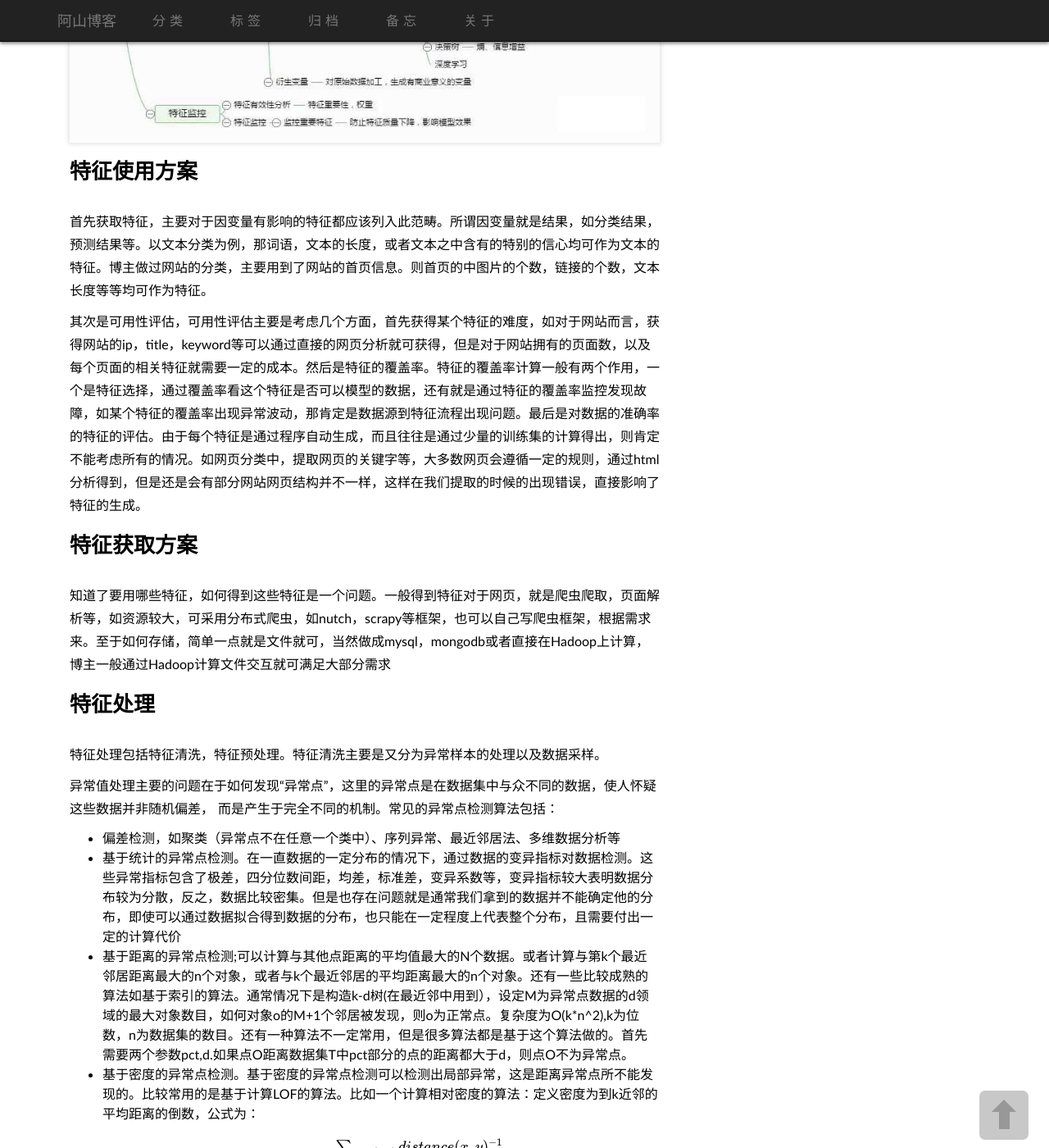
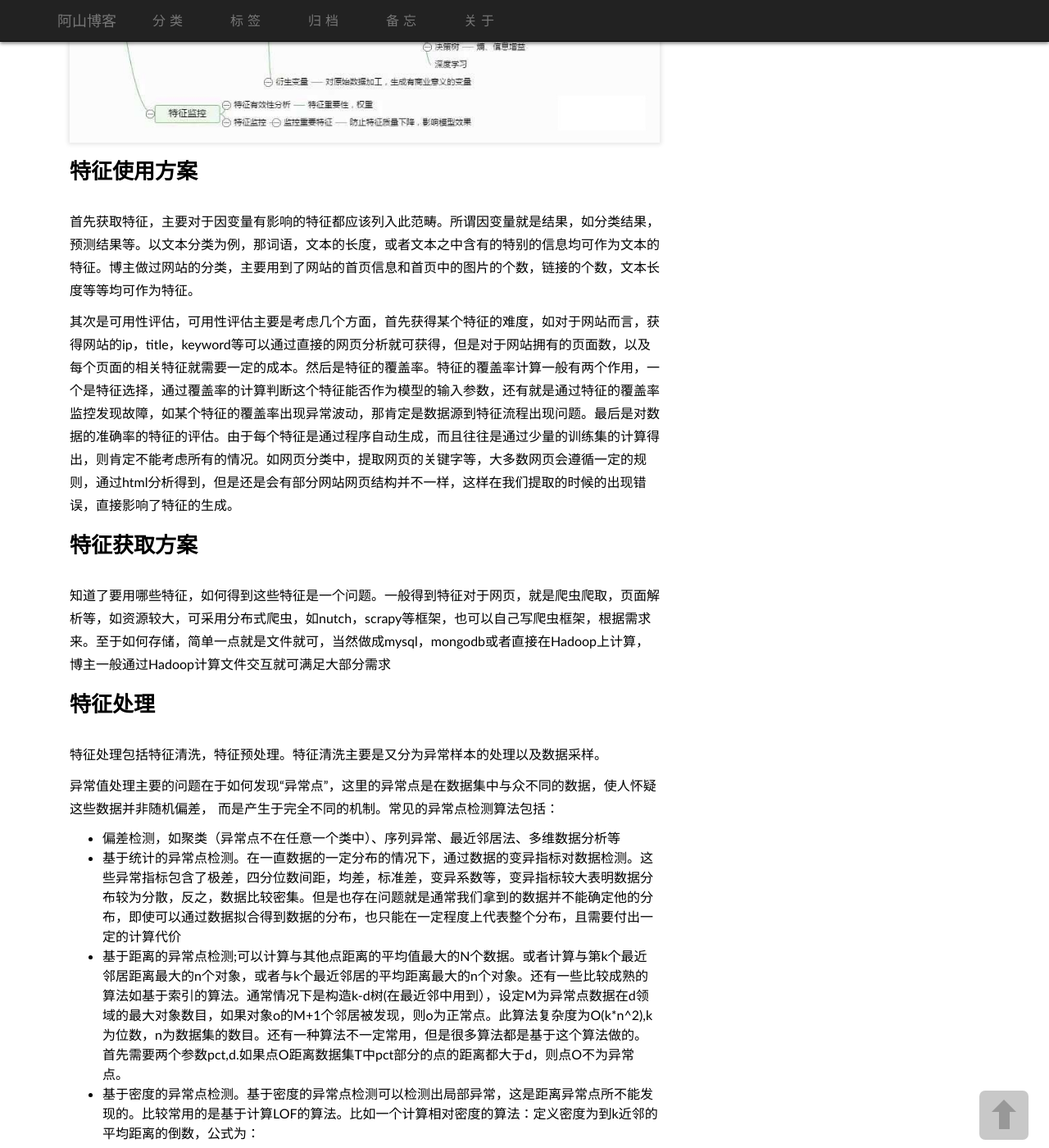
Before and after one commit to SuperAshan/SuperAshan.github.io, a Jekyll site: the page built from _posts/2015-12-14-特征工程.md, in a window 1280 px wide and 1400 px high, scrolled down 1080 px. Shown: the whole window at 82% size. Built offline with Jekyll 4.4.1, drawn with Linux system fonts in a browser that asks for light colours; some web fonts are replaced; formulas are drawn with MathJax 3; comment, search, counter and statistics services are not loaded; some of the changed text lies outside the part shown.

Commit message:
modified by yunxia

```diff
--- a/_posts/2015-12-14-特征工程.md
+++ b/_posts/2015-12-14-特征工程.md
@@ -19,9 +19,9 @@ tags:
 ![特征工程整体框架](http://ashan.info/images/20151214150719_chactor.jpg)
 
 ##特征使用方案
-首先获取特征，主要对于因变量有影响的特征都应该列入此范畴。所谓因变量就是结果，如分类结果，预测结果等。以文本分类为例，那词语，文本的长度，或者文本之中含有的特别的信心均可作为文本的特征。博主做过网站的分类，主要用到了网站的首页信息。则首页的中图片的个数，链接的个数，文本长度等等均可作为特征。
+首先获取特征，主要对于因变量有影响的特征都应该列入此范畴。所谓因变量就是结果，如分类结果，预测结果等。以文本分类为例，那词语，文本的长度，或者文本之中含有的特别的信息均可作为文本的特征。博主做过网站的分类，主要用到了网站的首页信息和首页中的图片的个数，链接的个数，文本长度等等均可作为特征。
 
-其次是可用性评估，可用性评估主要是考虑几个方面，首先获得某个特征的难度，如对于网站而言，获得网站的ip，title，keyword等可以通过直接的网页分析就可获得，但是对于网站拥有的页面数，以及每个页面的相关特征就需要一定的成本。然后是特征的覆盖率。特征的覆盖率计算一般有两个作用，一个是特征选择，通过覆盖率看这个特征是否可以模型的数据，还有就是通过特征的覆盖率监控发现故障，如某个特征的覆盖率出现异常波动，那肯定是数据源到特征流程出现问题。最后是对数据的准确率的特征的评估。由于每个特征是通过程序自动生成，而且往往是通过少量的训练集的计算得出，则肯定不能考虑所有的情况。如网页分类中，提取网页的关键字等，大多数网页会遵循一定的规则，通过html分析得到，但是还是会有部分网站网页结构并不一样，这样在我们提取的时候的出现错误，直接影响了特征的生成。
+其次是可用性评估，可用性评估主要是考虑几个方面，首先获得某个特征的难度，如对于网站而言，获得网站的ip，title，keyword等可以通过直接的网页分析就可获得，但是对于网站拥有的页面数，以及每个页面的相关特征就需要一定的成本。然后是特征的覆盖率。特征的覆盖率计算一般有两个作用，一个是特征选择，通过覆盖率的计算判断这个特征能否作为模型的输入参数，还有就是通过特征的覆盖率监控发现故障，如某个特征的覆盖率出现异常波动，那肯定是数据源到特征流程出现问题。最后是对数据的准确率的特征的评估。由于每个特征是通过程序自动生成，而且往往是通过少量的训练集的计算得出，则肯定不能考虑所有的情况。如网页分类中，提取网页的关键字等，大多数网页会遵循一定的规则，通过html分析得到，但是还是会有部分网站网页结构并不一样，这样在我们提取的时候的出现错误，直接影响了特征的生成。
 
 ##特征获取方案
 知道了要用哪些特征，如何得到这些特征是一个问题。一般得到特征对于网页，就是爬虫爬取，页面解析等，如资源较大，可采用分布式爬虫，如nutch，scrapy等框架，也可以自己写爬虫框架，根据需求来。至于如何存储，简单一点就是文件就可，当然做成mysql，mongodb或者直接在Hadoop上计算，博主一般通过Hadoop计算文件交互就可满足大部分需求
@@ -34,7 +34,7 @@ tags:
 
 - 偏差检测，如聚类（异常点不在任意一个类中）、序列异常、最近邻居法、多维数据分析等
 - 基于统计的异常点检测。在一直数据的一定分布的情况下，通过数据的变异指标对数据检测。这些异常指标包含了极差，四分位数间距，均差，标准差，变异系数等，变异指标较大表明数据分布较为分散，反之，数据比较密集。但是也存在问题就是通常我们拿到的数据并不能确定他的分布，即使可以通过数据拟合得到数据的分布，也只能在一定程度上代表整个分布，且需要付出一定的计算代价
-- 基于距离的异常点检测;可以计算与其他点距离的平均值最大的N个数据。或者计算与第k个最近邻居距离最大的n个对象，或者与k个最近邻居的平均距离最大的n个对象。还有一些比较成熟的算法如基于索引的算法。通常情况下是构造k-d树(在最近邻中用到），设定M为异常点数据的d领域的最大对象数目，如何对象o的M+1个邻居被发现，则o为正常点。复杂度为O(k*n^2),k为位数，n为数据集的数目。还有一种算法不一定常用，但是很多算法都是基于这个算法做的。首先需要两个参数pct,d.如果点O距离数据集T中pct部分的点的距离都大于d，则点O不为异常点。
+- 基于距离的异常点检测;可以计算与其他点距离的平均值最大的N个数据。或者计算与第k个最近邻居距离最大的n个对象，或者与k个最近邻居的平均距离最大的n个对象。还有一些比较成熟的算法如基于索引的算法。通常情况下是构造k-d树(在最近邻中用到），设定M为异常点数据在d领域的最大对象数目，如果对象o的M+1个邻居被发现，则o为正常点。此算法复杂度为O(k*n^2),k为位数，n为数据集的数目。还有一种算法不一定常用，但是很多算法都是基于这个算法做的。首先需要两个参数pct,d.如果点O距离数据集T中pct部分的点的距离都大于d，则点O不为异常点。
 - 基于密度的异常点检测。基于密度的异常点检测可以检测出局部异常，这是距离异常点所不能发现的。比较常用的是基于计算LOF的算法。比如一个计算相对密度的算法：定义密度为到k近邻的平均距离的倒数，公式为：
 
 $$
```
Also changed, not shown: other parts of _posts/2015-12-14-特征工程.md (+1 -1 lines).
